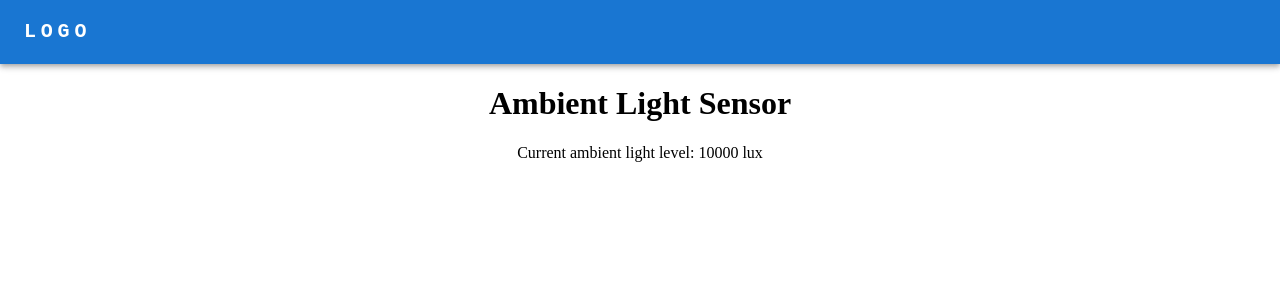
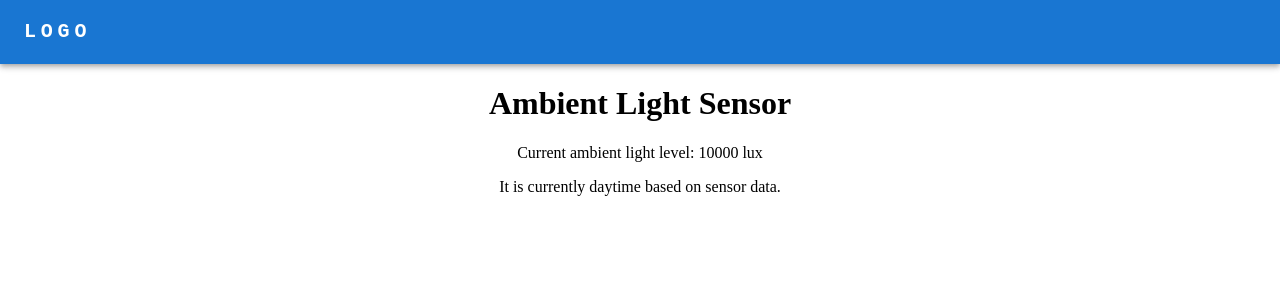
Before and after one commit to AshwinHarikumar/Gm-zzzz, a React (Vite) app: page / in a window 1280 px wide. Shown: the top 300 px of the page. Built offline with nearby package versions, Linux system fonts and the light colour scheme; no server answers.

Commit message:
Update sensor.jsx

```diff
--- a/src/sensor.jsx
+++ b/src/sensor.jsx
@@ -1,31 +1,53 @@
-
 import React, { useEffect, useState } from 'react';
 import axios from 'axios';
 
 function Sensor() {
   const [illuminance, setIlluminance] = useState(null);
+  const [location, setLocation] = useState({ lat: null, lon: null });
+  const [isDaytime, setIsDaytime] = useState(null);
 
   useEffect(() => {
+    if ('geolocation' in navigator) {
+      navigator.geolocation.getCurrentPosition(
+        (position) => {
+          setLocation({
+            lat: position.coords.latitude,
+            lon: position.coords.longitude,
+          });
+        },
+        (error) => {
+          console.error('Error getting geolocation:', error);
+        }
+      );
+    }
+
     if ('AmbientLightSensor' in window) {
       try {
         const sensor = new AmbientLightSensor();
+        let lastReading = null;
         sensor.addEventListener('reading', () => {
-          console.log(`Ambient light level: ${sensor.illuminance} lux`);
-          setIlluminance(sensor.illuminance);
-
-          sendSensorData(sensor.illuminance);
+          const currentReading = sensor.illuminance;
+          if (lastReading === null || Math.abs(currentReading - lastReading) < 1000) {
+            console.log(`Ambient light level: ${currentReading} lux`);
+            setIlluminance(currentReading);
+            determineDaytime(currentReading);
+            sendSensorData(currentReading);
+          }
+          lastReading = currentReading;
         });
         sensor.start();
       } catch (error) {
         console.error('Error initializing sensor:', error);
         setIlluminance(getIlluminanceByTime());
+        determineDaytime(getIlluminanceByTime());
       }
     } else {
       console.log('Ambient Light Sensor not supported. Mimicking based on time.');
-      setIlluminance(getIlluminanceByTime());
+      const illuminanceByTime = getIlluminanceByTime();
+      setIlluminance(illuminanceByTime);
+      determineDaytime(illuminanceByTime);
     }
   }, []);
-
 
   const getIlluminanceByTime = () => {
     const now = new Date();
@@ -40,6 +62,13 @@ function Sensor() {
     }
   };
 
+  const determineDaytime = (illuminance) => {
+    if (illuminance > 1000) {
+      setIsDaytime(true);
+    } else {
+      setIsDaytime(false);
+    }
+  };
 
   return (
     <div className="App">
@@ -50,6 +79,12 @@ function Sensor() {
         ) : (
           <p>Ambient light sensor data is not available.</p>
         )}
+        {isDaytime !== null && (
+          <p>It is currently {isDaytime ? 'daytime' : 'nighttime'} based on sensor data.</p>
+        )}
+        {location.lat !== null && location.lon !== null && (
+          <p>Location: Latitude {location.lat}, Longitude {location.lon}</p>
+        )}
       </header>
     </div>
   );
```
